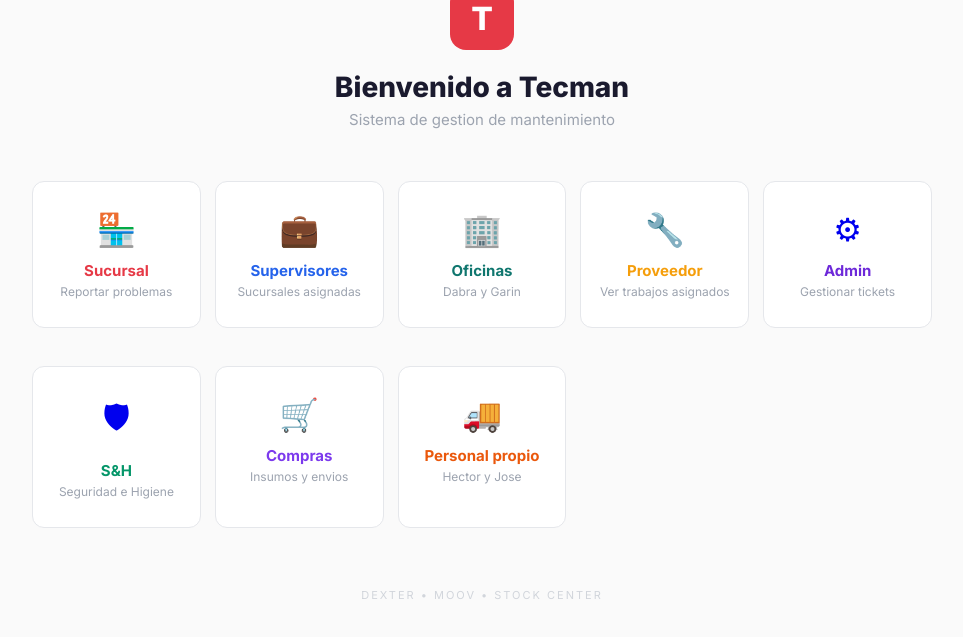
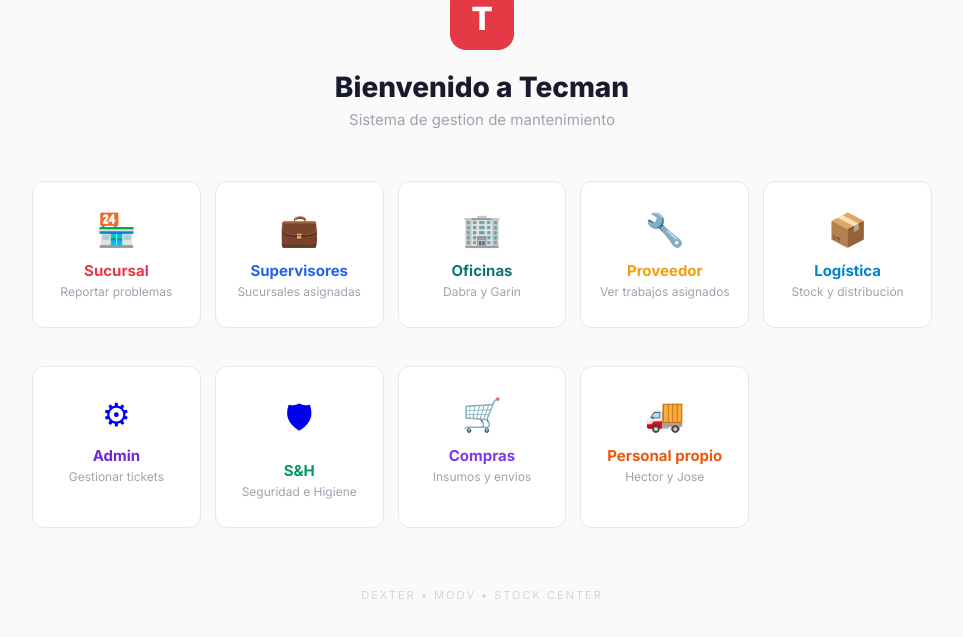
Before and after one commit to agustintomasbrahim-dot/tecman, a Flask app: page / in a window 1280 px wide. Shown: the part 163-800 px from the top of the page, without its empty margins (158-1121 px from the left). Run offline with Flask 3, Linux system fonts and the light colour scheme.

Commit message:
Agregar portal Logistica al selector principal

```diff
--- a/templates/index.html
+++ b/templates/index.html
@@ -28,6 +28,11 @@
         <h3 style="color: #f59e0b; font-size: 15px; margin-bottom: 4px;">Proveedor</h3>
         <p style="color: #9ca3af; font-size: 12px;">Ver trabajos asignados</p>
     </a>
+    <a href="{{ url_for('logistica_login') }}" class="card" style="text-decoration: none; text-align: center; padding: 28px 16px; transition: all 0.2s; cursor: pointer;" onmouseover="this.style.borderColor='#0284c7'" onmouseout="this.style.borderColor='#e5e7eb'">
+        <div style="font-size: 32px; margin-bottom: 12px;">&#128230;</div>
+        <h3 style="color: #0284c7; font-size: 15px; margin-bottom: 4px;">Logística</h3>
+        <p style="color: #9ca3af; font-size: 12px;">Stock y distribución</p>
+    </a>
     <a href="{{ url_for('admin_login') }}" class="card" style="text-decoration: none; text-align: center; padding: 28px 16px; transition: all 0.2s; cursor: pointer;" onmouseover="this.style.borderColor='#6d28d9'" onmouseout="this.style.borderColor='#e5e7eb'">
         <div style="font-size: 32px; margin-bottom: 12px;">&#9881;</div>
         <h3 style="color: #6d28d9; font-size: 15px; margin-bottom: 4px;">Admin</h3>
```
Also changed, not shown: tests/test_logistica.py (+6 -0 lines).
